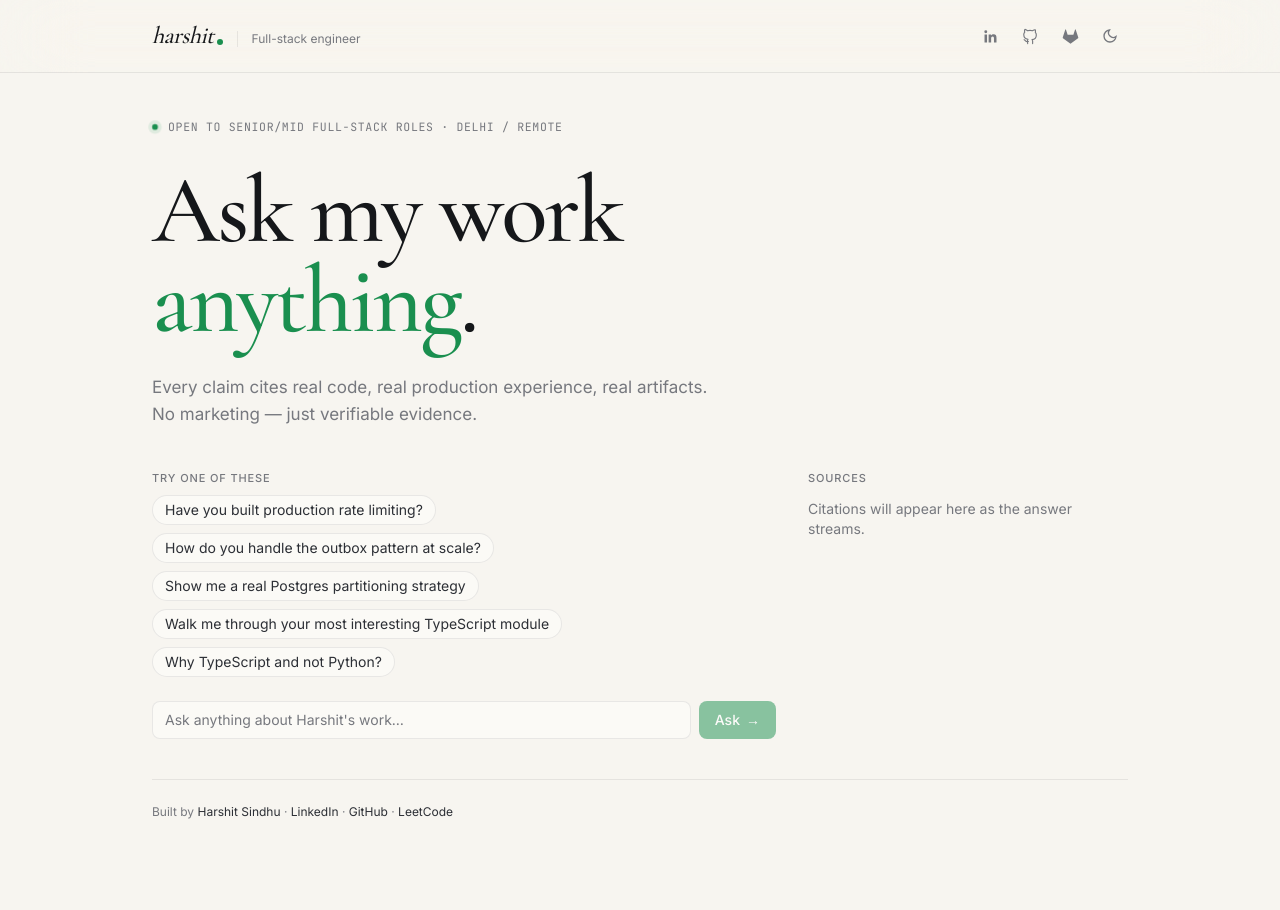
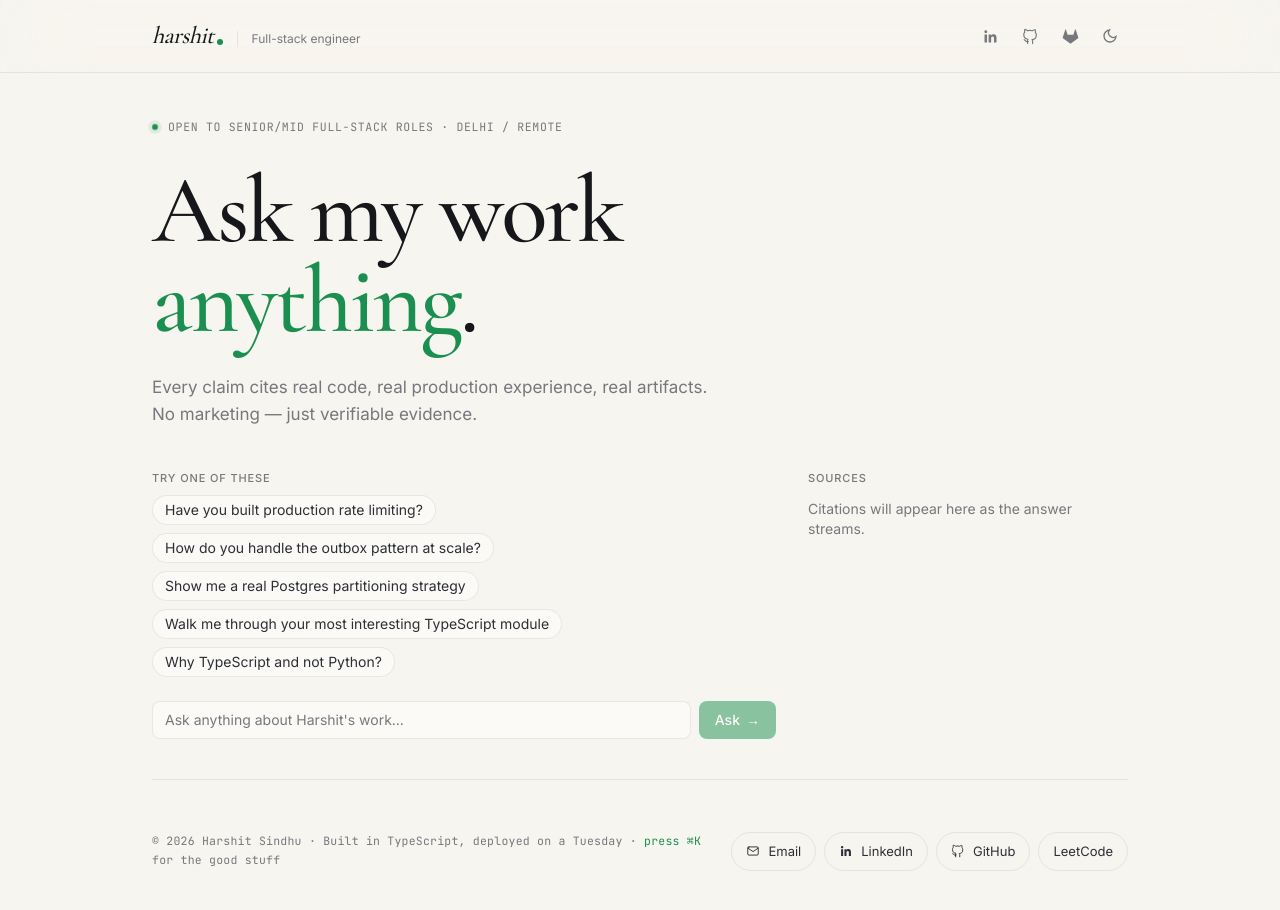
Before and after one commit to HArshit123455/reverse-resume, a Next.js app: page / in a window 1280 px wide. Shown: the top 910 px of the page. Before the commit the page ends 860 px from the top, so only its background shows below. Built offline with nearby package versions, Linux system fonts and the light colour scheme.

Commit message:
feat(footer): mono copyright + pill-shaped social links
Replaces the inline text-link footer with the editorial pill-button
layout from the design. Hints at the (coming) Cmd-K palette via the
accent-colored '⌘K' phrase.

```diff
--- a/app/page.tsx
+++ b/app/page.tsx
@@ -32,23 +32,46 @@ export default function Home() {
         </p>
       </header>
       <ChatShell demoPrompts={landing.demoPrompts} />
-      <footer className="border-t border-border pt-6 text-xs text-muted">
-        Built by{" "}
-        <a className="text-text-soft hover:text-accent" href="mailto:harshitsindhu10@gmail.com">
-          Harshit Sindhu
-        </a>{" "}
-        ·{" "}
-        <a className="text-text-soft hover:text-accent" href="https://www.linkedin.com/in/harshit-sindhu/" target="_blank" rel="noreferrer">
-          LinkedIn
-        </a>{" "}
-        ·{" "}
-        <a className="text-text-soft hover:text-accent" href="https://github.com/HArshit123455" target="_blank" rel="noreferrer">
-          GitHub
-        </a>{" "}
-        ·{" "}
-        <a className="text-text-soft hover:text-accent" href="https://leetcode.com/u/Harry_S/" target="_blank" rel="noreferrer">
-          LeetCode
-        </a>
+      <footer className="mt-20 grid gap-6 border-t border-border pt-[52px] pb-11 sm:grid-cols-[1fr_auto] sm:items-center">
+        <div className="font-mono text-[11.5px] tracking-[0.02em] text-muted">
+          © {new Date().getFullYear()} Harshit Sindhu · Built in TypeScript, deployed on a Tuesday ·{" "}
+          <span className="text-accent">press ⌘K</span> for the good stuff
+        </div>
+        <div className="flex flex-wrap gap-2">
+          <a
+            href="mailto:harshitsindhu10@gmail.com"
+            className="inline-flex items-center gap-2 rounded-pill border border-border px-3.5 py-2 text-[13px] text-fg-soft transition-colors hover:border-border-strong hover:text-fg"
+          >
+            <svg width="14" height="14" viewBox="0 0 24 24" fill="none" stroke="currentColor" strokeWidth="1.6" strokeLinecap="round" strokeLinejoin="round" aria-hidden><rect x="3" y="5" width="18" height="14" rx="2"/><path d="M3 7l9 6 9-6"/></svg>
+            Email
+          </a>
+          <a
+            href="https://www.linkedin.com/in/harshit-sindhu/"
+            target="_blank"
+            rel="noreferrer"
+            className="inline-flex items-center gap-2 rounded-pill border border-border px-3.5 py-2 text-[13px] text-fg-soft transition-colors hover:border-border-strong hover:text-fg"
+          >
+            <svg width="14" height="14" viewBox="0 0 24 24" fill="currentColor" aria-hidden><path d="M20.45 20.45h-3.55v-5.57c0-1.33-.03-3.04-1.85-3.04-1.86 0-2.14 1.45-2.14 2.95v5.66h-3.55V9h3.41v1.56h.05c.47-.9 1.64-1.85 3.37-1.85 3.6 0 4.27 2.37 4.27 5.46v6.28zM5.34 7.43a2.06 2.06 0 1 1 0-4.12 2.06 2.06 0 0 1 0 4.12zM7.12 20.45H3.56V9h3.56v11.45z"/></svg>
+            LinkedIn
+          </a>
+          <a
+            href="https://github.com/HArshit123455"
+            target="_blank"
+            rel="noreferrer"
+            className="inline-flex items-center gap-2 rounded-pill border border-border px-3.5 py-2 text-[13px] text-fg-soft transition-colors hover:border-border-strong hover:text-fg"
+          >
+            <svg width="14" height="14" viewBox="0 0 24 24" fill="none" stroke="currentColor" strokeWidth="1.6" strokeLinecap="round" strokeLinejoin="round" aria-hidden><path d="M9 19c-4 1.5-4-2-6-2.5M15 22v-3.5a3 3 0 0 0-.9-2.1c3-.3 6.1-1.5 6.1-6.6a5.1 5.1 0 0 0-1.4-3.5c.1-.3.6-1.8-.1-3.8 0 0-1.2-.4-3.9 1.4a13.4 13.4 0 0 0-7 0C5.1 1.6 4 2 4 2c-.8 2-.3 3.5-.1 3.8A5.1 5.1 0 0 0 2.5 9.3c0 5 3.1 6.3 6 6.6-.4.4-.7.9-.8 1.5L8 22"/></svg>
+            GitHub
+          </a>
+          <a
+            href="https://leetcode.com/u/Harry_S/"
+            target="_blank"
+            rel="noreferrer"
+            className="inline-flex items-center gap-2 rounded-pill border border-border px-3.5 py-2 text-[13px] text-fg-soft transition-colors hover:border-border-strong hover:text-fg"
+          >
+            LeetCode
+          </a>
+        </div>
       </footer>
     </main>
   );
```
